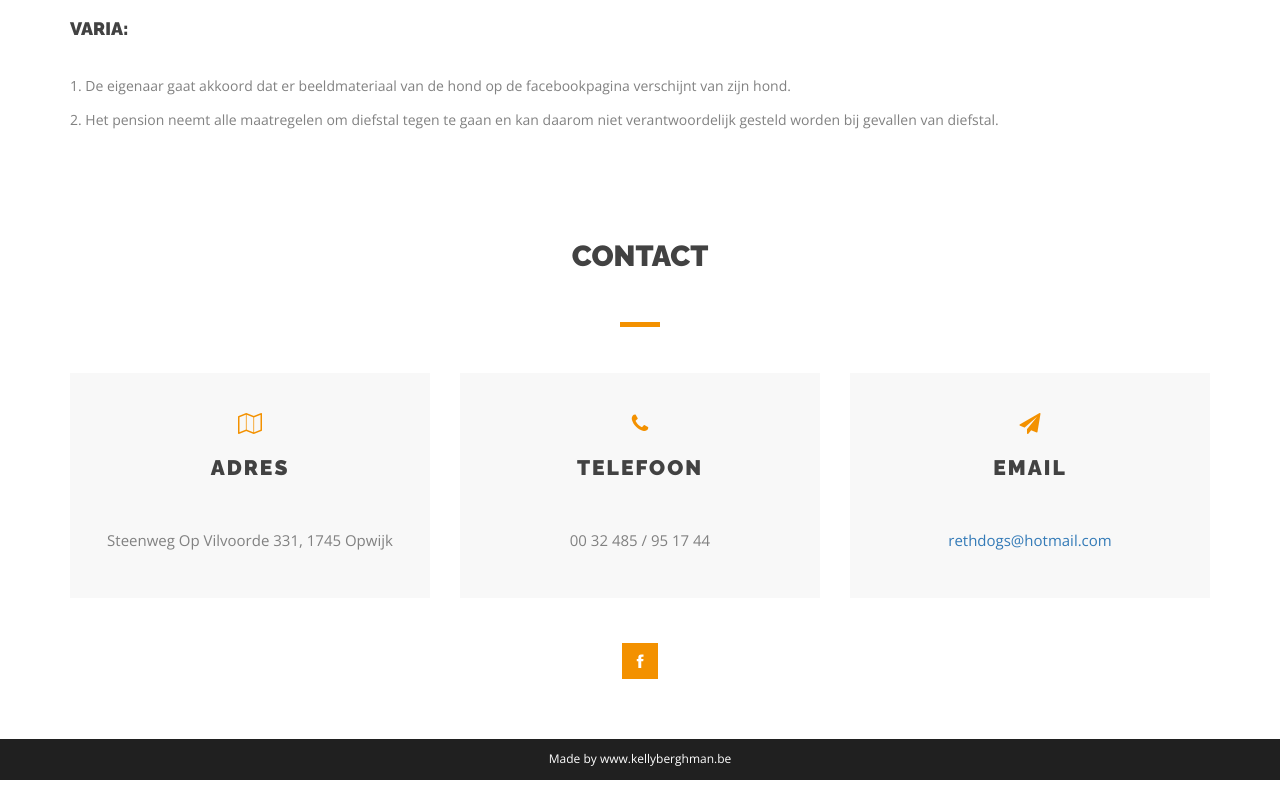
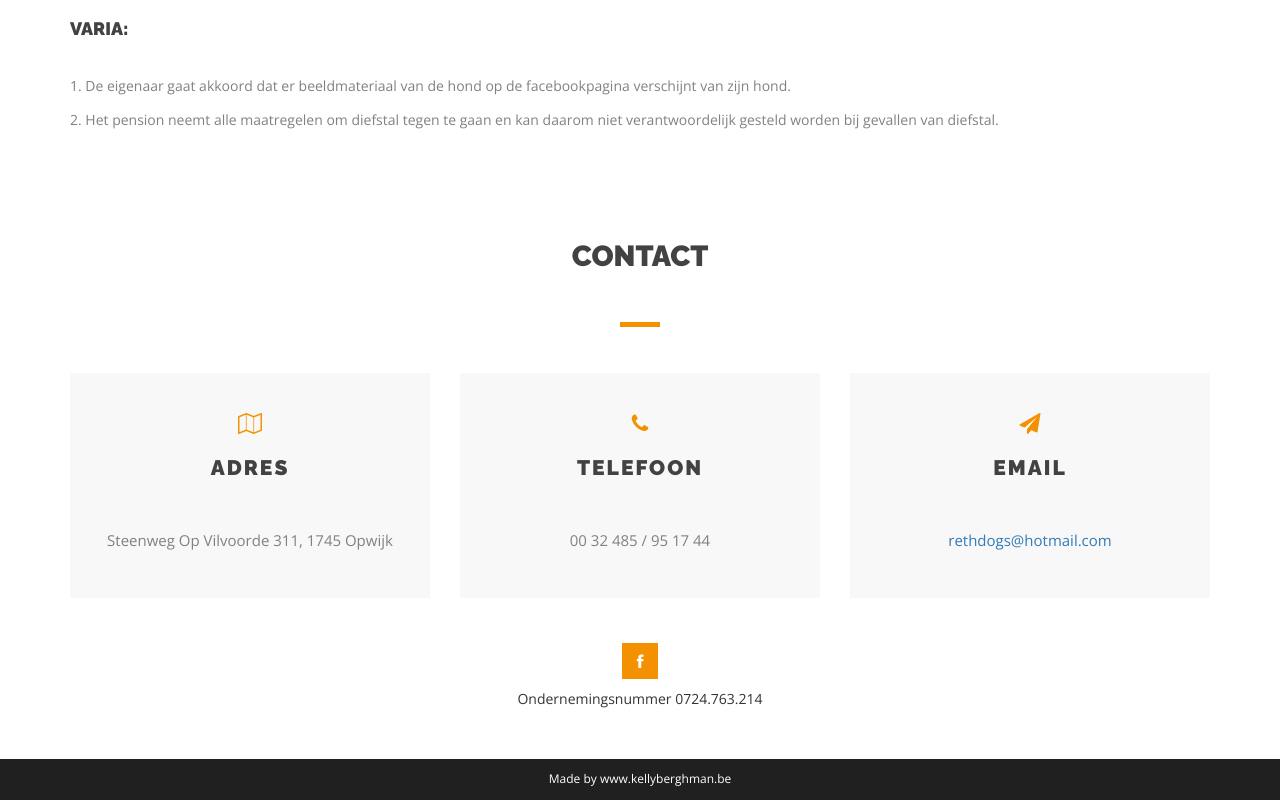
Before and after one commit to kll098/rethdogs, a plain HTML site: page algemene_voorwaarden.html in a window 1280 px wide. Shown: the part 2235-3035 px from the top of the page. Drawn offline with nearby package versions, Linux system fonts and the light colour scheme.

Commit message:
aanpassing prijs + adres + toevoeging ondernemingsnummer

```diff
--- a/algemene_voorwaarden.html
+++ b/algemene_voorwaarden.html
@@ -239,7 +239,7 @@ worden bij gevallen van diefstal.
                                 <div class="vira-card-content">
                                     <h3>Adres</h3>
                                     <p>
-                                        Steenweg Op Vilvoorde 331, 1745 Opwijk
+                                        Steenweg Op Vilvoorde 311, 1745 Opwijk
                                     </p>
                                 </div>
                             </div>
@@ -282,6 +282,7 @@ worden bij gevallen van diefstal.
                             </div>
                         </div>
                     </div>
+                    <div>Ondernemingsnummer 0724.763.214</div>
                 </div>
             </section>
             <footer class="footer">
```
Also changed, not shown: index.html (+4 -2 lines).
